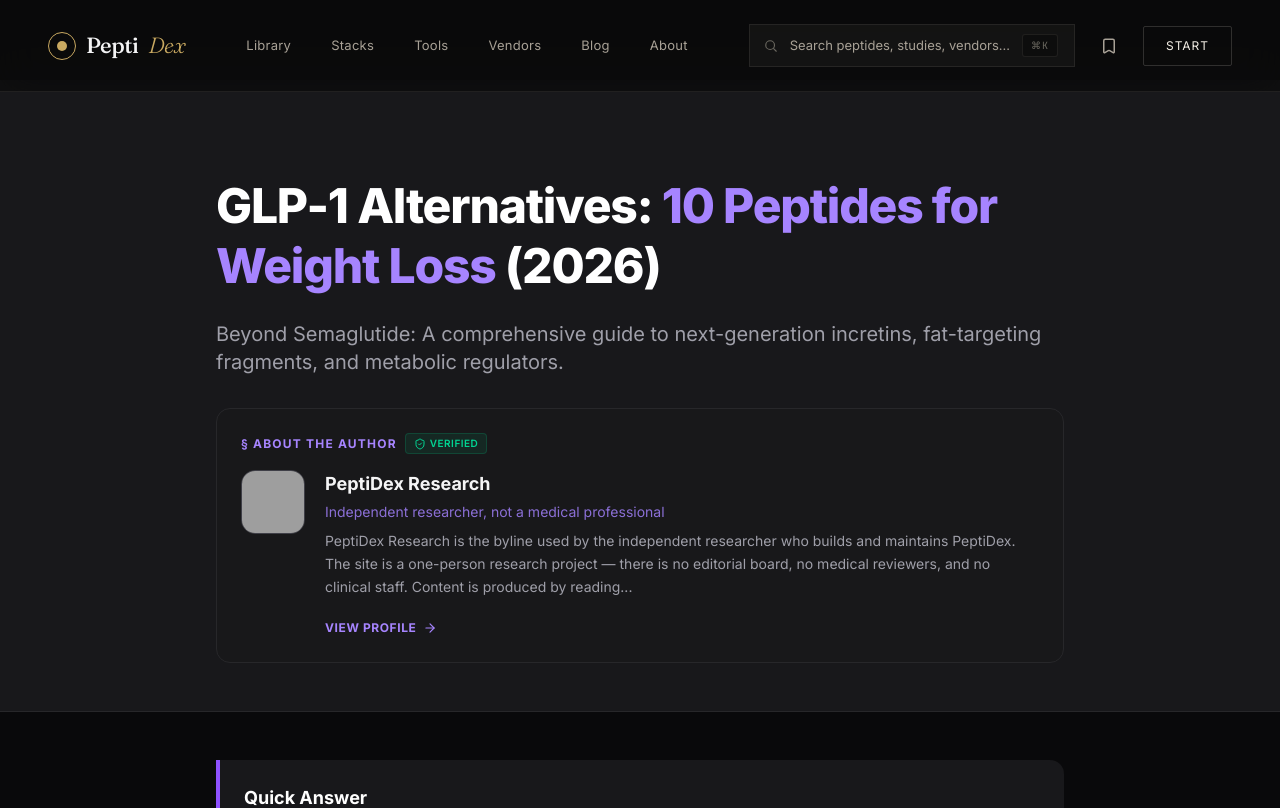
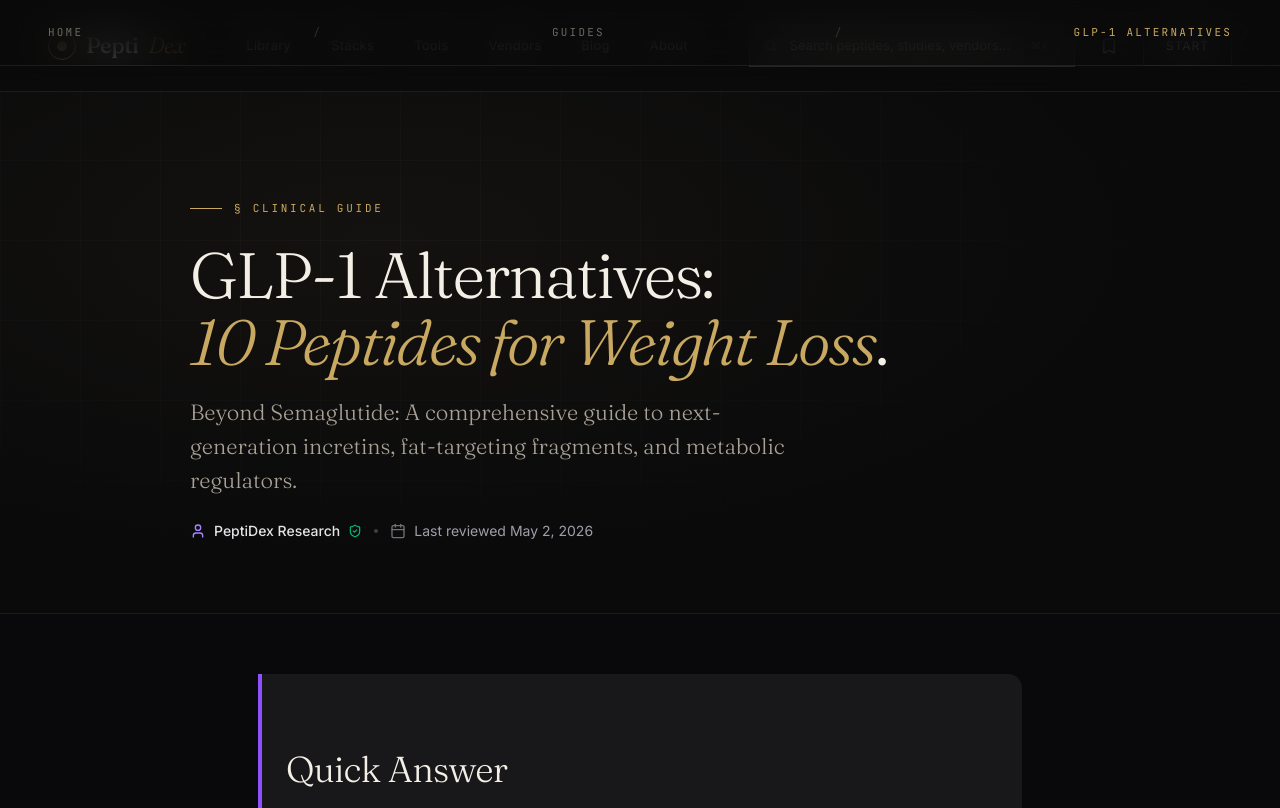
Before and after one commit to CryptoDaddi-Avax/PeptiDex, a Next.js app: page /guides/glp1-alternatives in a window 1280 px wide. Shown: the top 808 px of the page. Built offline with nearby package versions, Linux system fonts and the light colour scheme; grey boxes are pictures that could not be loaded.

Commit message:
style: refactor buy, compare, and guides to use PeptiDex Editorial layout

```diff
--- a/src/app/buy/[slug]/page.tsx
+++ b/src/app/buy/[slug]/page.tsx
@@ -93,7 +93,7 @@ export default async function BuyPeptidePage({ params }: { params: Promise<{ slu
   };
 
   return (
-    <main className="min-h-screen bg-zinc-950 pb-20">
+    <main id="main-content">
       <script type="application/ld+json" dangerouslySetInnerHTML={{ __html: JSON.stringify(breadcrumbSchema) }} />
       <script type="application/ld+json" dangerouslySetInnerHTML={{ __html: JSON.stringify(faqSchema) }} />
       {inStockVendors.length > 0 && (
@@ -105,7 +105,7 @@ export default async function BuyPeptidePage({ params }: { params: Promise<{ slu
         subhead={`Compare verified vendors, pricing, and active discount codes for ${peptide.name} research.`}
       />
 
-      <div className="max-w-5xl mx-auto px-4 sm:px-6 -mt-8 relative z-20">
+      <div className="about-content reveal space-y-16">
         <WhereToBuySection
           peptideName={peptide.name}
           peptideSlug={peptide.slug}
--- a/src/app/compare/[slug]/page.tsx
+++ b/src/app/compare/[slug]/page.tsx
@@ -95,26 +95,37 @@ export default async function ComparisonPage({ params }: { params: Promise<{ slu
     .slice(0, 3);
 
   return (
-    <div className="max-w-4xl mx-auto px-4 py-8 md:py-12 space-y-10">
+    <main id="main-content">
       <script type="application/ld+json" dangerouslySetInnerHTML={{ __html: JSON.stringify(breadcrumbSchema) }} />
       <script type="application/ld+json" dangerouslySetInnerHTML={{ __html: JSON.stringify(articleSchema) }} />
       {faqSchema && <script type="application/ld+json" dangerouslySetInnerHTML={{ __html: JSON.stringify(faqSchema) }} />}
 
-      <Breadcrumbs items={[
-        { name: 'Home', url: 'https://peptidex.app/' },
-        { name: 'Compare', url: 'https://peptidex.app/compare' },
-        { name: `${nameA} vs ${nameB}` }
-      ]} />
+      <header className="page-header">
+        <div className="page-header-grid" />
+        <div className="page-header-wrap">
+          <nav className="breadcrumb">
+            <Link href="/">Home</Link>
+            <span className="sep">/</span>
+            <Link href="/compare">Compare</Link>
+            <span className="sep">/</span>
+            <span className="current">{nameA} vs {nameB}</span>
+          </nav>
 
-      <header className="space-y-4">
-        <div className="flex items-center gap-2 mb-2">
-          <span className={`px-2.5 py-1 text-[10px] font-bold uppercase tracking-widest bg-${comp.color}-500/15 text-${comp.color}-300 border border-${comp.color}-500/30 rounded`}>
-            {comp.tags[0]}
-          </span>
+          <div className="section-label">§ Head-to-Head Comparison</div>
+          <h1 className="page-title">
+            {nameA} vs {nameB}.
+          </h1>
+          <p className="page-subtitle">{comp.seoDescription}</p>
+
+          <div className="flex items-center gap-2 mt-6">
+            <span className={`px-2.5 py-1 text-[10px] font-bold uppercase tracking-widest bg-${comp.color}-500/15 text-${comp.color}-300 border border-${comp.color}-500/30 rounded`}>
+              {comp.tags[0]}
+            </span>
+          </div>
         </div>
-        <h1 className="text-3xl md:text-4xl font-extrabold tracking-tight text-zinc-100 leading-[1.1]">{TITLE}</h1>
-        <p className="text-[16px] text-zinc-400 leading-relaxed max-w-2xl">{comp.seoDescription}</p>
       </header>
+
+      <div className="about-content reveal space-y-16">
 
       {/* ── EDITOR NOTE (thin data warning) ── */}
       {comp.editorNote && (
@@ -271,33 +282,25 @@ export default async function ComparisonPage({ params }: { params: Promise<{ slu
         </section>
       )}
 
-      {/* ── LIBRARY LINKS ── */}
-      <section className="rounded-xl bg-zinc-900/30 border border-zinc-800 p-5">
-        <h3 className="text-sm font-bold text-zinc-400 uppercase tracking-widest mb-4">Deep Research Profiles</h3>
-        <div className="flex flex-wrap gap-3">
-          <Link href={`/library/${comp.peptideA}`} className="px-4 py-2 rounded-lg border border-zinc-700 text-zinc-300 hover:border-violet-500/40 hover:text-violet-400 text-sm font-medium transition-colors">
-            {nameA} Full Profile →
+      {/* ── Internal Links ── */}
+      <div className="pt-8 border-t border-zinc-800/50">
+        <h3 className="text-lg font-bold text-zinc-100 mb-4">Deep Dive Profiles</h3>
+        <div className="flex flex-wrap gap-4">
+          <Link href={`/library/${comp.peptideA}`} className="text-violet-400 hover:text-violet-300 font-semibold flex items-center gap-1">
+            {nameA} Research Profile <ArrowRight className="w-4 h-4" />
           </Link>
           {!isSamePeptide && (
-            <Link href={`/library/${comp.peptideB}`} className="px-4 py-2 rounded-lg border border-zinc-700 text-zinc-300 hover:border-violet-500/40 hover:text-violet-400 text-sm font-medium transition-colors">
-              {nameB} Full Profile →
+            <Link href={`/library/${comp.peptideB}`} className="text-violet-400 hover:text-violet-300 font-semibold flex items-center gap-1">
+              {nameB} Research Profile <ArrowRight className="w-4 h-4" />
             </Link>
           )}
-          <Link href="/tools/compare" className="px-4 py-2 rounded-lg border border-zinc-700 text-zinc-300 hover:border-emerald-500/40 hover:text-emerald-400 text-sm font-medium transition-colors">
-            Interactive Comparison Tool →
-          </Link>
-        </div>
-      </section>
-
-      <div className="rounded-xl bg-amber-950/20 border border-amber-500/20 p-5">
-        <div className="flex items-start gap-3">
-          <ShieldAlert className="w-5 h-5 text-amber-500 flex-shrink-0 mt-0.5" />
-          <p className="text-xs text-amber-200/70 leading-relaxed">
-            This comparison is for educational and research purposes only. Many peptides are not FDA-approved for human therapeutic use. All dosing information is for reference only — for research use only. Consult a licensed healthcare provider before using any peptide.{' '}
-            <Link href="/disclaimer" className="underline hover:text-amber-200 transition-colors">Read full disclaimer.</Link>
-          </p>
         </div>
       </div>
-    </div>
+
+      <div className="disclaimer-strip">
+        ⚠ Educational only · Not medical advice · Research compounds not approved by FDA for human consumption
+      </div>
+      </div>
+    </main>
   );
 }
--- a/src/app/guides/glp1-alternatives/page.tsx
+++ b/src/app/guides/glp1-alternatives/page.tsx
@@ -48,24 +48,35 @@ export default function GlpAlternativesPage() {
   });
 
   return (
-    <main className="min-h-screen bg-zinc-950 pb-20">
+    <main id="main-content">
       <script type="application/ld+json" dangerouslySetInnerHTML={{ __html: JSON.stringify(breadcrumbSchema) }} />
       <script type="application/ld+json" dangerouslySetInnerHTML={{ __html: JSON.stringify(faqSchema) }} />
       <script type="application/ld+json" dangerouslySetInnerHTML={{ __html: JSON.stringify(medicalWebPageSchema) }} />
 
-      <header className="pt-24 pb-12 bg-zinc-900 border-b border-zinc-800">
-        <div className="max-w-4xl mx-auto px-4 sm:px-6">
-          <h1 className="text-4xl md:text-5xl font-extrabold text-white tracking-tight mb-6 leading-tight">
-            GLP-1 Alternatives: <span className="text-violet-400">10 Peptides for Weight Loss</span> (2026)
+      <header className="page-header">
+        <div className="page-header-grid" />
+        <div className="page-header-wrap">
+          <nav className="breadcrumb">
+            <Link href="/">Home</Link>
+            <span className="sep">/</span>
+            <Link href="/guides">Guides</Link>
+            <span className="sep">/</span>
+            <span className="current">GLP-1 Alternatives</span>
+          </nav>
+
+          <div className="section-label">§ Clinical Guide</div>
+          <h1 className="page-title">
+            GLP-1 Alternatives: <br /><em>10 Peptides for Weight Loss</em>.
           </h1>
-          <p className="text-xl text-zinc-400 mb-8">
-            Beyond Semaglutide: A comprehensive guide to next-generation incretins, fat-targeting fragments, and metabolic regulators.
-          </p>
-          <AuthorByline name="Dr. E. Vance" date={LAST_REVIEWED_DATE} variant="full" />
+          <p className="page-subtitle">Beyond Semaglutide: A comprehensive guide to next-generation incretins, fat-targeting fragments, and metabolic regulators.</p>
+
+          <div className="mt-6">
+            <AuthorByline name="Dr. E. Vance" date={LAST_REVIEWED_DATE} variant="compact" />
+          </div>
         </div>
       </header>
 
-      <div className="max-w-4xl mx-auto px-4 sm:px-6 mt-12">
+      <div className="about-content reveal space-y-16">
         <div className="bg-zinc-900 border-l-4 border-violet-500 p-6 rounded-r-xl mb-12">
           <h2 className="text-lg font-bold text-white mb-2">Quick Answer</h2>
           <p className="text-zinc-300">
--- a/src/components/buy/BuyPageHero.tsx
+++ b/src/components/buy/BuyPageHero.tsx
@@ -1,4 +1,4 @@
-import { ShoppingCart } from 'lucide-react';
+import Link from 'next/link';
 
 export function BuyPageHero({
   peptideName,
@@ -9,21 +9,22 @@ export function BuyPageHero({
 }) {
   const currentYear = new Date().getFullYear();
   return (
-    <section className="relative overflow-hidden bg-zinc-950 border-b border-zinc-800/50 pt-24 pb-12">
-      <div className="absolute inset-0 bg-violet-900/10 mix-blend-screen" />
-      <div className="absolute -top-40 -right-40 w-96 h-96 bg-violet-600/20 blur-[100px] rounded-full pointer-events-none" />
-      <div className="max-w-5xl mx-auto px-4 sm:px-6 relative z-10 text-center">
-        <div className="inline-flex items-center gap-2 px-3 py-1.5 rounded-full border border-violet-500/30 bg-violet-500/10 text-violet-300 text-sm font-semibold mb-6">
-          <ShoppingCart className="w-4 h-4" />
-          <span>Vendor Guide {currentYear}</span>
-        </div>
-        <h1 className="text-4xl md:text-5xl lg:text-6xl font-extrabold text-white tracking-tight mb-6 leading-tight">
-          Where to Buy <span className="text-transparent bg-clip-text bg-gradient-to-r from-violet-400 to-amber-400">{peptideName}</span> Online
+    <header className="page-header">
+      <div className="page-header-grid" />
+      <div className="page-header-wrap">
+        <nav className="breadcrumb">
+          <Link href="/">Home</Link>
+          <span className="sep">/</span>
+          <Link href="/buy">Where to Buy</Link>
+          <span className="sep">/</span>
+          <span className="current">{peptideName}</span>
+        </nav>
+        <div className="section-label">§ Vendor Guide {currentYear}</div>
+        <h1 className="page-title">
+          Where to buy<br /><em>{peptideName}</em>.
         </h1>
-        <p className="text-lg md:text-xl text-zinc-400 max-w-3xl mx-auto leading-relaxed">
-          {subhead}
-        </p>
+        <p className="page-subtitle">{subhead}</p>
       </div>
-    </section>
+    </header>
   );
 }
```
